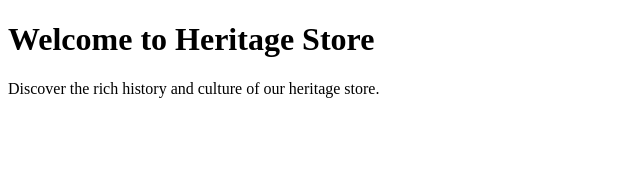
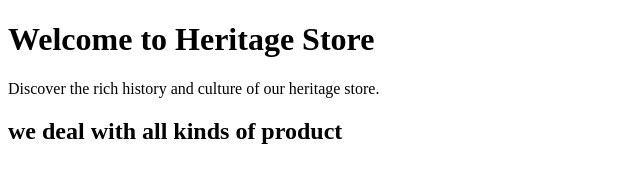
Before and after one commit to egbej235-commit/heritage-store, a plain HTML site: page index.html in a window 1280 px wide. Shown: the whole page, without its empty margins (0-640 px from the left). Drawn offline with Linux system fonts and the light colour scheme.

Commit message:
Add subheading about product offerings

```diff
--- a/index.html
+++ b/index.html
@@ -8,6 +8,6 @@
 <body>
     <h1>Welcome to Heritage Store</h1>
     <p>Discover the rich history and culture of our heritage store.</p>
-
+<h2>we deal with all kinds of product</h2>
 </body>
 </html>
```
